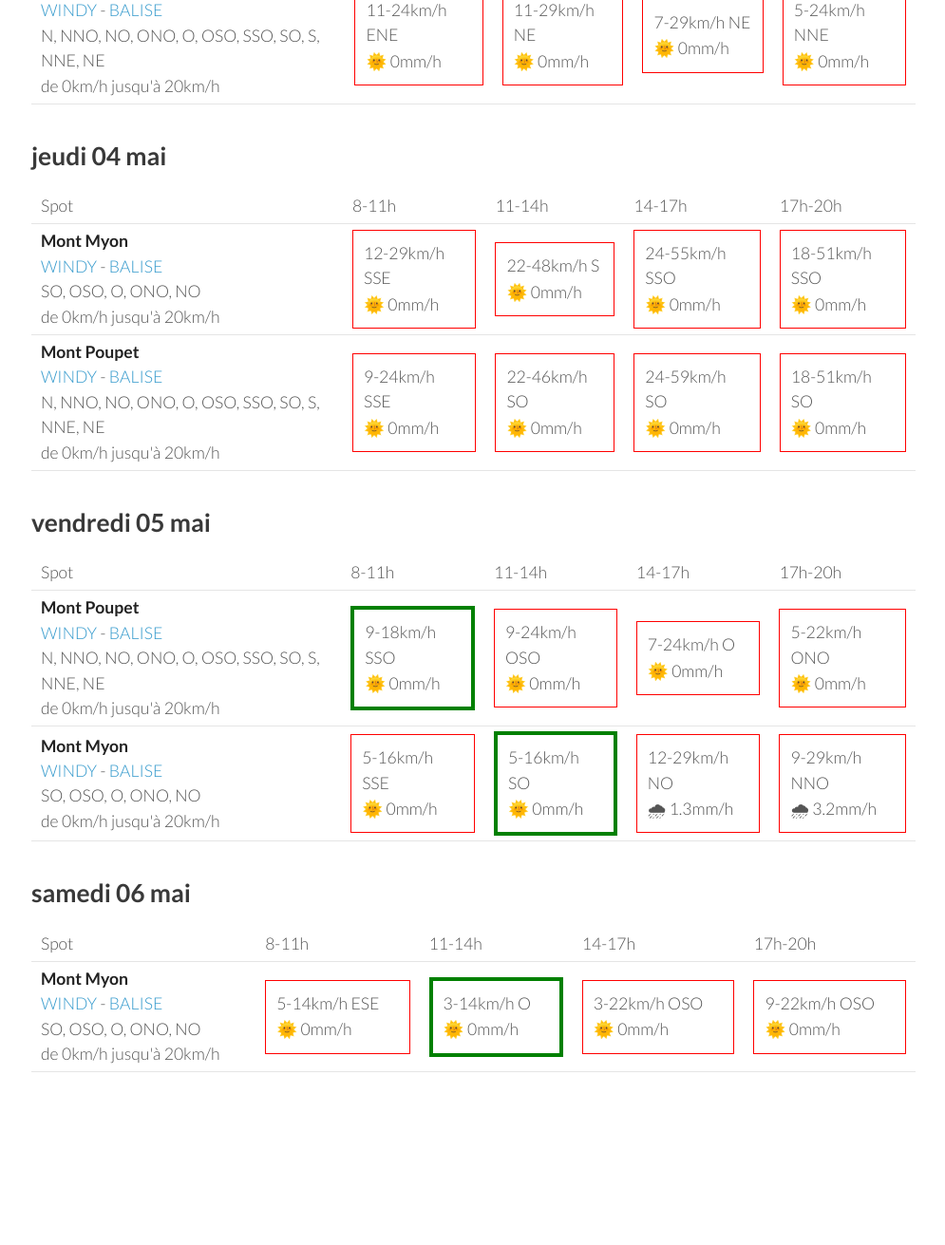
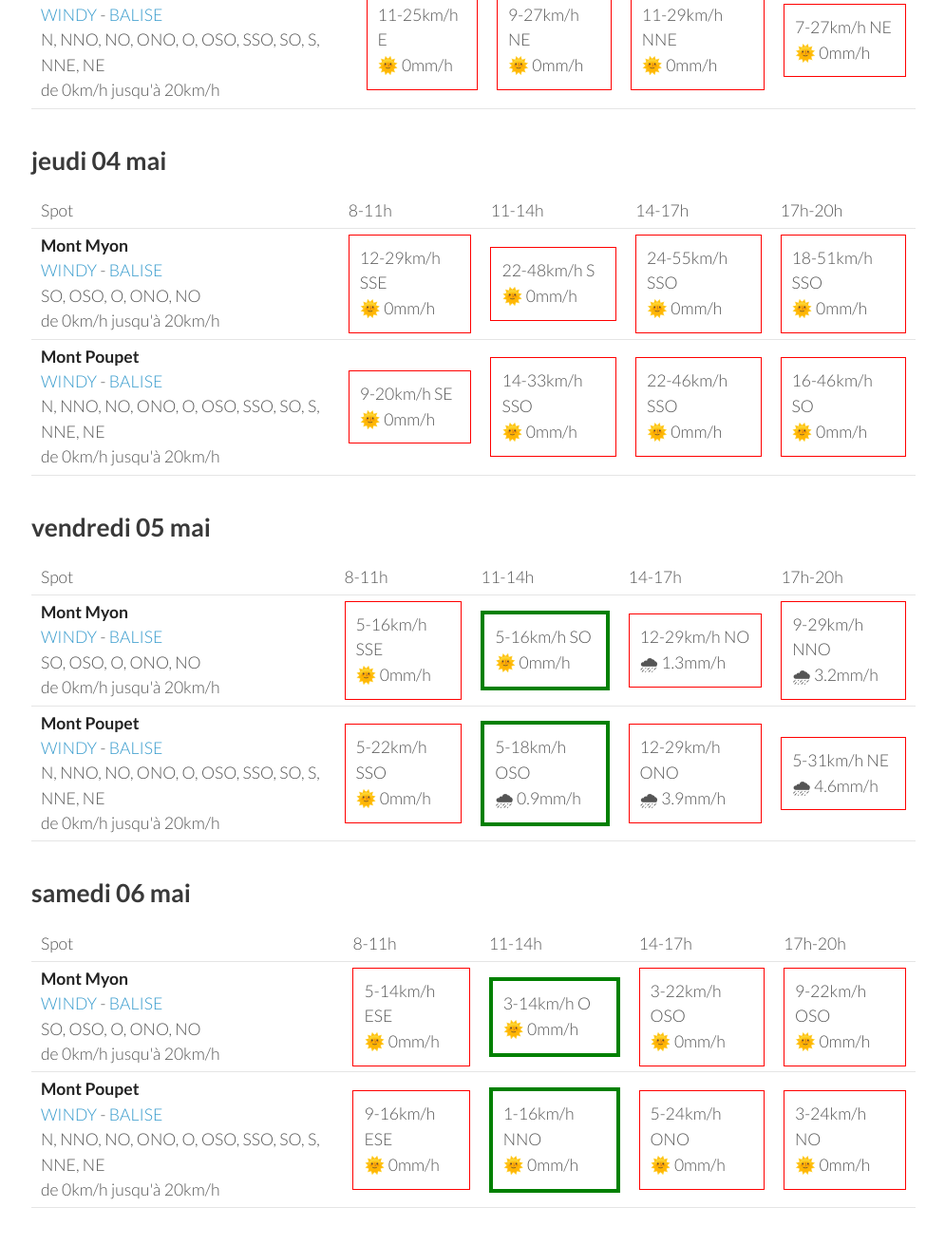
Before and after one commit to parapente-dans-le-nord/parapente-dans-le-nord.github.io, a Jekyll site: the page built from jura.markdown, in a window 1280 px wide and 1400 px high, scrolled down 1293 px. Shown: the top 1311 px of the window at 95% size, without its empty margins (25-1020 px from the left). Built offline with Jekyll 4.4.1, drawn with Linux system fonts in a browser that asks for light colours; before the commit the page ends 2550 px from its top, so only the background shows below that; some of the changed text lies outside the part shown.

Commit message:
update index.markdown

```diff
--- a/jura.markdown
+++ b/jura.markdown
@@ -24,21 +24,19 @@ page mise à jour le lundi 01 mai 10:20
 <tr>
         <td><strong>Mont Poupet</strong><br><a href="https://windy.com/46.970/5.876?46.541,5.876,8">WINDY</a> - <span class=""><a href="http://www.balisemeteo.com/balise.php?idBalise=92">BALISE</a> </span><br> <span class="vent-favorable">N, NNO, NO, ONO, O, OSO, SSO, SO, S, NNE, NE</span><br><span class="force-vent">de 0km/h jusqu'à 20km/h</span> </td>
 
-            <td><div class="flyable"><p>3-5km/h SO</p><p>🌞 0mm/h</p></div></td>
-            <td><div class="flyable"><p>5-14km/h NO</p><p>🌞 0mm/h</p></div></td>
-            <td><div class="flyable"><p>5-20km/h NO</p><p>🌞 0mm/h</p></div></td>
-            <td><div class="not-flyable"><p>1-24km/h SO</p><p>🌧 4mm/h</p></div></td>
-
+            <td><div class="not-flyable"><p>0-0km/h NA</p><p>🌧️ 0mm/h</p></div></td>
+            <td><div class="flyable"><p>7-16km/h NO</p><p>🌞 0mm/h</p></div></td>
+            <td><div class="not-flyable"><p>9-22km/h ONO</p><p>🌞 0mm/h</p></div></td>
+            <td><div class="not-flyable"><p>9-27km/h NO</p><p>🌞 0.8mm/h</p></div></td>
 
     </tr>
 <tr>
         <td><strong>Mont Myon</strong><br><a href="https://windy.com/46.331/5.397?45.898,5.394,8,m:eWoagj8">WINDY</a> - <span class=""><a href="http://www.balisemeteo.com/balise.php?idBalise=70">BALISE</a> </span><br> <span class="vent-favorable">SO, OSO, O, ONO, NO</span><br><span class="force-vent">de 0km/h jusqu'à 20km/h</span> </td>
 
-            <td><div class="flyable"><p>3-9km/h O</p><p>🌞 0mm/h</p></div></td>
-            <td><div class="not-flyable"><p>7-18km/h NNE</p><p>🌞 0mm/h</p></div></td>
-            <td><div class="not-flyable"><p>7-20km/h N</p><p>🌞 0mm/h</p></div></td>
-            <td><div class="not-flyable"><p>5-20km/h NE</p><p>🌞 0mm/h</p></div></td>
-
+            <td><div class="not-flyable"><p>0-0km/h NA</p><p>🌧️ 0mm/h</p></div></td>
+            <td><div class="flyable"><p>5-16km/h NO</p><p>🌞 0mm/h</p></div></td>
+            <td><div class="not-flyable"><p>5-25km/h NNO</p><p>🌞 0mm/h</p></div></td>
+            <td><div class="not-flyable"><p>5-24km/h NO</p><p>🌞 1.3mm/h</p></div></td>
 
     </tr>
 
@@ -60,20 +58,20 @@ page mise à jour le lundi 01 mai 10:20
 <tr>
         <td><strong>Mont Poupet</strong><br><a href="https://windy.com/46.970/5.876?46.541,5.876,8">WINDY</a> - <span class=""><a href="http://www.balisemeteo.com/balise.php?idBalise=92">BALISE</a> </span><br> <span class="vent-favorable">N, NNO, NO, ONO, O, OSO, SSO, SO, S, NNE, NE</span><br><span class="force-vent">de 0km/h jusqu'à 20km/h</span> </td>
 
-            <td><div class="not-flyable"><p>5-24km/h N</p><p>🌞 0mm/h</p></div></td>
-            <td><div class="flyable"><p>7-20km/h N</p><p>🌞 0mm/h</p></div></td>
+            <td><div class="not-flyable"><p>9-22km/h NE</p><p>🌞 0mm/h</p></div></td>
+            <td><div class="not-flyable"><p>7-22km/h N</p><p>🌞 0mm/h</p></div></td>
             <td><div class="not-flyable"><p>11-27km/h N</p><p>🌞 0mm/h</p></div></td>
-            <td><div class="not-flyable"><p>12-35km/h NE</p><p>🌧 0.4mm/h</p></div></td>
+            <td><div class="not-flyable"><p>12-35km/h N</p><p>🌞 0mm/h</p></div></td>
 
 
     </tr>
 <tr>
         <td><strong>Mont Myon</strong><br><a href="https://windy.com/46.331/5.397?45.898,5.394,8,m:eWoagj8">WINDY</a> - <span class=""><a href="http://www.balisemeteo.com/balise.php?idBalise=70">BALISE</a> </span><br> <span class="vent-favorable">SO, OSO, O, ONO, NO</span><br><span class="force-vent">de 0km/h jusqu'à 20km/h</span> </td>
 
-            <td><div class="not-flyable"><p>7-24km/h NE</p><p>🌞 0mm/h</p></div></td>
-            <td><div class="not-flyable"><p>12-31km/h NNE</p><p>🌞 0mm/h</p></div></td>
+            <td><div class="not-flyable"><p>9-24km/h NNE</p><p>🌞 0mm/h</p></div></td>
+            <td><div class="not-flyable"><p>12-29km/h NNE</p><p>🌞 0mm/h</p></div></td>
+            <td><div class="not-flyable"><p>14-35km/h N</p><p>🌞 0mm/h</p></div></td>
             <td><div class="not-flyable"><p>14-37km/h NNE</p><p>🌞 0mm/h</p></div></td>
-            <td><div class="not-flyable"><p>18-42km/h NNE</p><p>🌞 0mm/h</p></div></td>
 
 
     </tr>
@@ -106,10 +104,10 @@ page mise à jour le lundi 01 mai 10:20
 <tr>
         <td><strong>Mont Poupet</strong><br><a href="https://windy.com/46.970/5.876?46.541,5.876,8">WINDY</a> - <span class=""><a href="http://www.balisemeteo.com/balise.php?idBalise=92">BALISE</a> </span><br> <span class="vent-favorable">N, NNO, NO, ONO, O, OSO, SSO, SO, S, NNE, NE</span><br><span class="force-vent">de 0km/h jusqu'à 20km/h</span> </td>
 
-            <td><div class="not-flyable"><p>11-24km/h ENE</p><p>🌞 0mm/h</p></div></td>
-            <td><div class="not-flyable"><p>11-29km/h NE</p><p>🌞 0mm/h</p></div></td>
-            <td><div class="not-flyable"><p>7-29km/h NE</p><p>🌞 0mm/h</p></div></td>
-            <td><div class="not-flyable"><p>5-24km/h NNE</p><p>🌞 0mm/h</p></div></td>
+            <td><div class="not-flyable"><p>11-25km/h E</p><p>🌞 0mm/h</p></div></td>
+            <td><div class="not-flyable"><p>9-27km/h NE</p><p>🌞 0mm/h</p></div></td>
+            <td><div class="not-flyable"><p>11-29km/h NNE</p><p>🌞 0mm/h</p></div></td>
+            <td><div class="not-flyable"><p>7-27km/h NE</p><p>🌞 0mm/h</p></div></td>
 
 
     </tr>
@@ -142,10 +140,10 @@ page mise à jour le lundi 01 mai 10:20
 <tr>
         <td><strong>Mont Poupet</strong><br><a href="https://windy.com/46.970/5.876?46.541,5.876,8">WINDY</a> - <span class=""><a href="http://www.balisemeteo.com/balise.php?idBalise=92">BALISE</a> </span><br> <span class="vent-favorable">N, NNO, NO, ONO, O, OSO, SSO, SO, S, NNE, NE</span><br><span class="force-vent">de 0km/h jusqu'à 20km/h</span> </td>
 
-            <td><div class="not-flyable"><p>9-24km/h SSE</p><p>🌞 0mm/h</p></div></td>
-            <td><div class="not-flyable"><p>22-46km/h SO</p><p>🌞 0mm/h</p></div></td>
-            <td><div class="not-flyable"><p>24-59km/h SO</p><p>🌞 0mm/h</p></div></td>
-            <td><div class="not-flyable"><p>18-51km/h SO</p><p>🌞 0mm/h</p></div></td>
+            <td><div class="not-flyable"><p>9-20km/h SE</p><p>🌞 0mm/h</p></div></td>
+            <td><div class="not-flyable"><p>14-33km/h SSO</p><p>🌞 0mm/h</p></div></td>
+            <td><div class="not-flyable"><p>22-46km/h SSO</p><p>🌞 0mm/h</p></div></td>
+            <td><div class="not-flyable"><p>16-46km/h SO</p><p>🌞 0mm/h</p></div></td>
 
 
     </tr>
@@ -166,22 +164,22 @@ page mise à jour le lundi 01 mai 10:20
       <td>17h-20h</td>
     </tr>
 <tr>
-        <td><strong>Mont Poupet</strong><br><a href="https://windy.com/46.970/5.876?46.541,5.876,8">WINDY</a> - <span class=""><a href="http://www.balisemeteo.com/balise.php?idBalise=92">BALISE</a> </span><br> <span class="vent-favorable">N, NNO, NO, ONO, O, OSO, SSO, SO, S, NNE, NE</span><br><span class="force-vent">de 0km/h jusqu'à 20km/h</span> </td>
-
-            <td><div class="flyable"><p>9-18km/h SSO</p><p>🌞 0mm/h</p></div></td>
-            <td><div class="not-flyable"><p>9-24km/h OSO</p><p>🌞 0mm/h</p></div></td>
-            <td><div class="not-flyable"><p>7-24km/h O</p><p>🌞 0mm/h</p></div></td>
-            <td><div class="not-flyable"><p>5-22km/h ONO</p><p>🌞 0mm/h</p></div></td>
-
-
-    </tr>
-<tr>
         <td><strong>Mont Myon</strong><br><a href="https://windy.com/46.331/5.397?45.898,5.394,8,m:eWoagj8">WINDY</a> - <span class=""><a href="http://www.balisemeteo.com/balise.php?idBalise=70">BALISE</a> </span><br> <span class="vent-favorable">SO, OSO, O, ONO, NO</span><br><span class="force-vent">de 0km/h jusqu'à 20km/h</span> </td>
 
             <td><div class="not-flyable"><p>5-16km/h SSE</p><p>🌞 0mm/h</p></div></td>
             <td><div class="flyable"><p>5-16km/h SO</p><p>🌞 0mm/h</p></div></td>
             <td><div class="not-flyable"><p>12-29km/h NO</p><p>🌧 1.3mm/h</p></div></td>
             <td><div class="not-flyable"><p>9-29km/h NNO</p><p>🌧 3.2mm/h</p></div></td>
+
+
+    </tr>
+<tr>
+        <td><strong>Mont Poupet</strong><br><a href="https://windy.com/46.970/5.876?46.541,5.876,8">WINDY</a> - <span class=""><a href="http://www.balisemeteo.com/balise.php?idBalise=92">BALISE</a> </span><br> <span class="vent-favorable">N, NNO, NO, ONO, O, OSO, SSO, SO, S, NNE, NE</span><br><span class="force-vent">de 0km/h jusqu'à 20km/h</span> </td>
+
+            <td><div class="not-flyable"><p>5-22km/h SSO</p><p>🌞 0mm/h</p></div></td>
+            <td><div class="flyable"><p>5-18km/h OSO</p><p>🌧 0.9mm/h</p></div></td>
+            <td><div class="not-flyable"><p>12-29km/h ONO</p><p>🌧 3.9mm/h</p></div></td>
+            <td><div class="not-flyable"><p>5-31km/h NE</p><p>🌧 4.6mm/h</p></div></td>
 
 
     </tr>
@@ -211,6 +209,16 @@ page mise à jour le lundi 01 mai 10:20
 
 
     </tr>
+<tr>
+        <td><strong>Mont Poupet</strong><br><a href="https://windy.com/46.970/5.876?46.541,5.876,8">WINDY</a> - <span class=""><a href="http://www.balisemeteo.com/balise.php?idBalise=92">BALISE</a> </span><br> <span class="vent-favorable">N, NNO, NO, ONO, O, OSO, SSO, SO, S, NNE, NE</span><br><span class="force-vent">de 0km/h jusqu'à 20km/h</span> </td>
+
+            <td><div class="not-flyable"><p>9-16km/h ESE</p><p>🌞 0mm/h</p></div></td>
+            <td><div class="flyable"><p>1-16km/h NNO</p><p>🌞 0mm/h</p></div></td>
+            <td><div class="not-flyable"><p>5-24km/h ONO</p><p>🌞 0mm/h</p></div></td>
+            <td><div class="not-flyable"><p>3-24km/h NO</p><p>🌞 0mm/h</p></div></td>
+
+
+    </tr>
 
 </tbody>
 </table>
```
Also changed, not shown: other parts of jura.markdown (+1 -1 lines).
